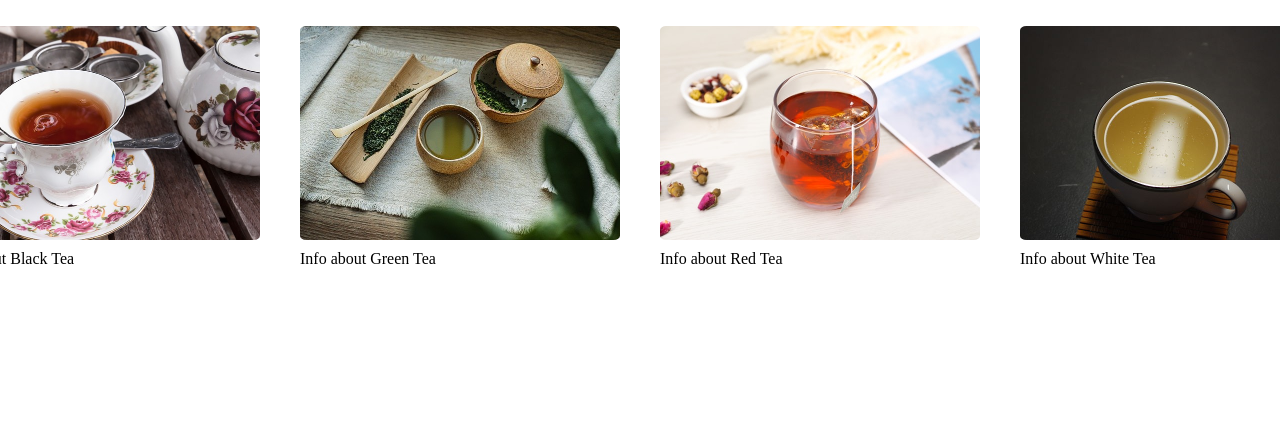
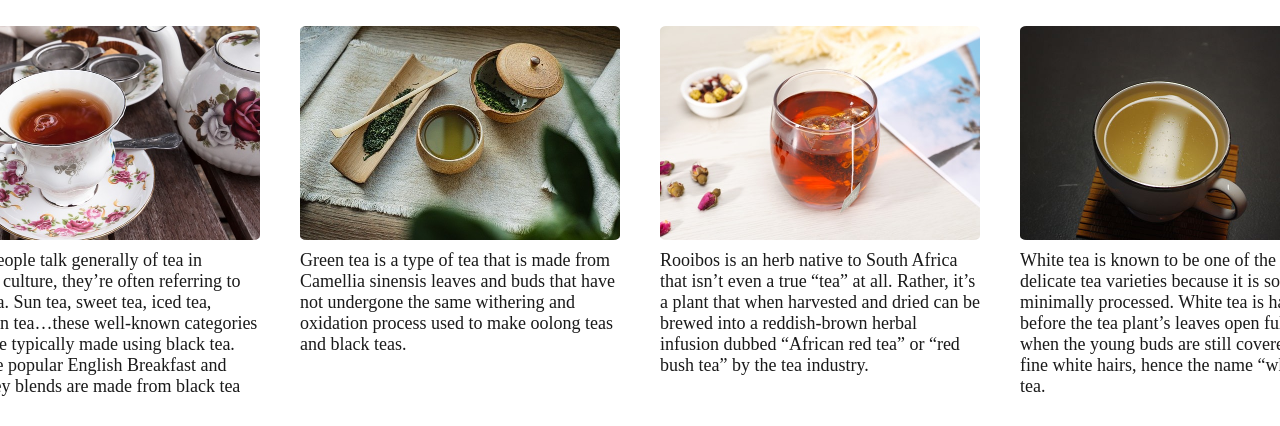
Before and after one commit to AlexSaxena/landing-page, a plain HTML site: page index.html in a window 1280 px wide. Shown: the part 653-1079 px from the top of the page. Before the commit the page ends 929 px from the top, so only its background shows below. Drawn offline with Linux system fonts and the light colour scheme.

Commit message:
Adds some Tea info, Styles said info

```diff
--- a/index.html
+++ b/index.html
@@ -50,7 +50,13 @@
             height="214"
             class="tea-image"
           />
-          <span id="card-text-1">Info about Black Tea</span>
+          <span class="card-text"
+            >When people talk generally of tea in Western culture, they’re often
+            referring to black tea. Sun tea, sweet tea, iced tea, afternoon
+            tea…these well-known categories of tea are typically made using
+            black tea. Even the popular English Breakfast and Earl Grey blends
+            are made from black tea leaves.
+          </span>
         </div>
         <div class="card">
           <img
@@ -60,7 +66,11 @@
             height="214"
             class="tea-image"
           />
-          <span id="card-text-1">Info about Green Tea</span>
+          <span class="card-text"
+            >Green tea is a type of tea that is made from Camellia sinensis
+            leaves and buds that have not undergone the same withering and
+            oxidation process used to make oolong teas and black teas.</span
+          >
         </div>
         <div class="card">
           <img
@@ -70,7 +80,12 @@
             height="214"
             class="tea-image"
           />
-          <span id="card-text-1">Info about Red Tea</span>
+          <span class="card-text"
+            >Rooibos is an herb native to South Africa that isn’t even a true
+            “tea” at all. Rather, it’s a plant that when harvested and dried can
+            be brewed into a reddish-brown herbal infusion dubbed “African red
+            tea” or “red bush tea” by the tea industry.</span
+          >
         </div>
         <div class="card">
           <img
@@ -80,7 +95,12 @@
             height="214"
             class="tea-image"
           />
-          <span id="card-text-1">Info about White Tea</span>
+          <span class="card-text"
+            >White tea is known to be one of the most delicate tea varieties
+            because it is so minimally processed. White tea is harvested before
+            the tea plant’s leaves open fully, when the young buds are still
+            covered by fine white hairs, hence the name “white” tea.</span
+          >
         </div>
       </div>
     </main>
--- a/styles.css
+++ b/styles.css
@@ -86,3 +86,8 @@ main {
 .tea-image {
   border-radius: 2%;
 }
+.card-text {
+  width: 320px;
+  font-size: 18px;
+  color: rgb(26, 26, 26);
+}
```
